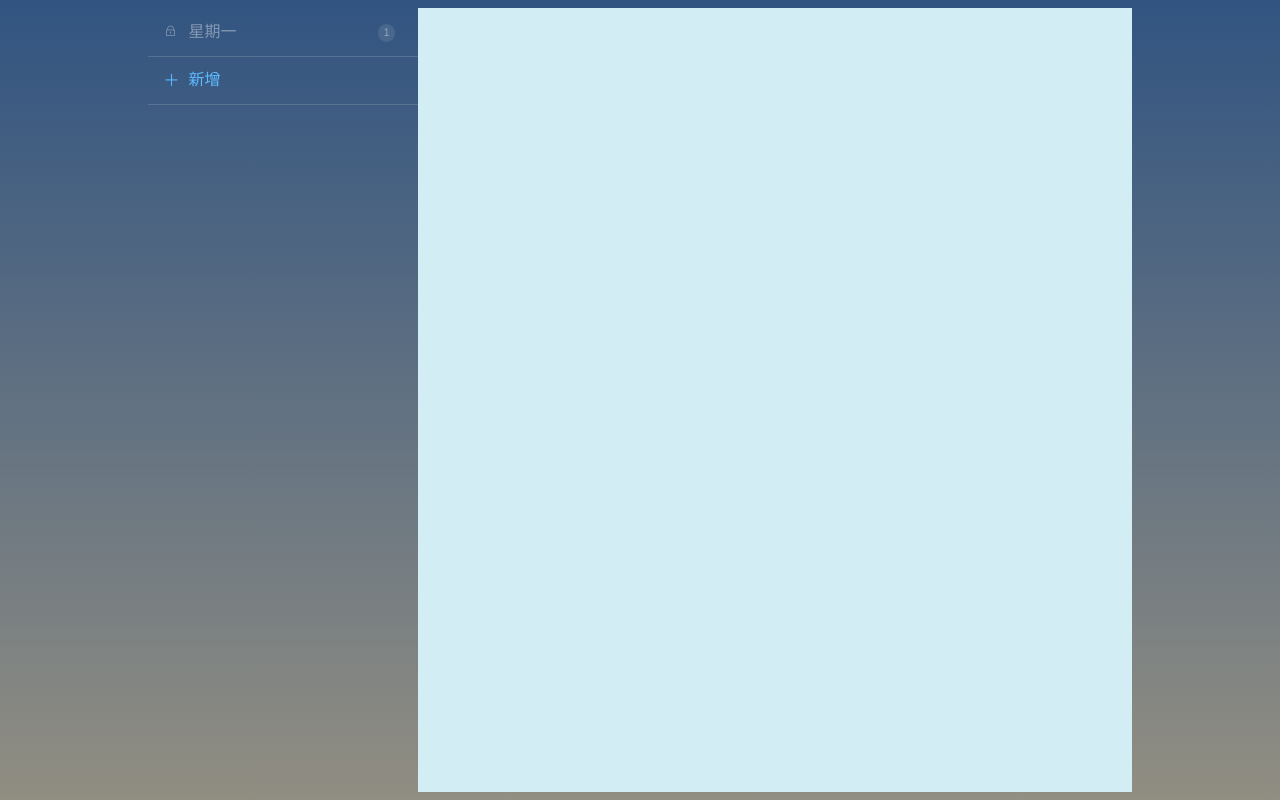
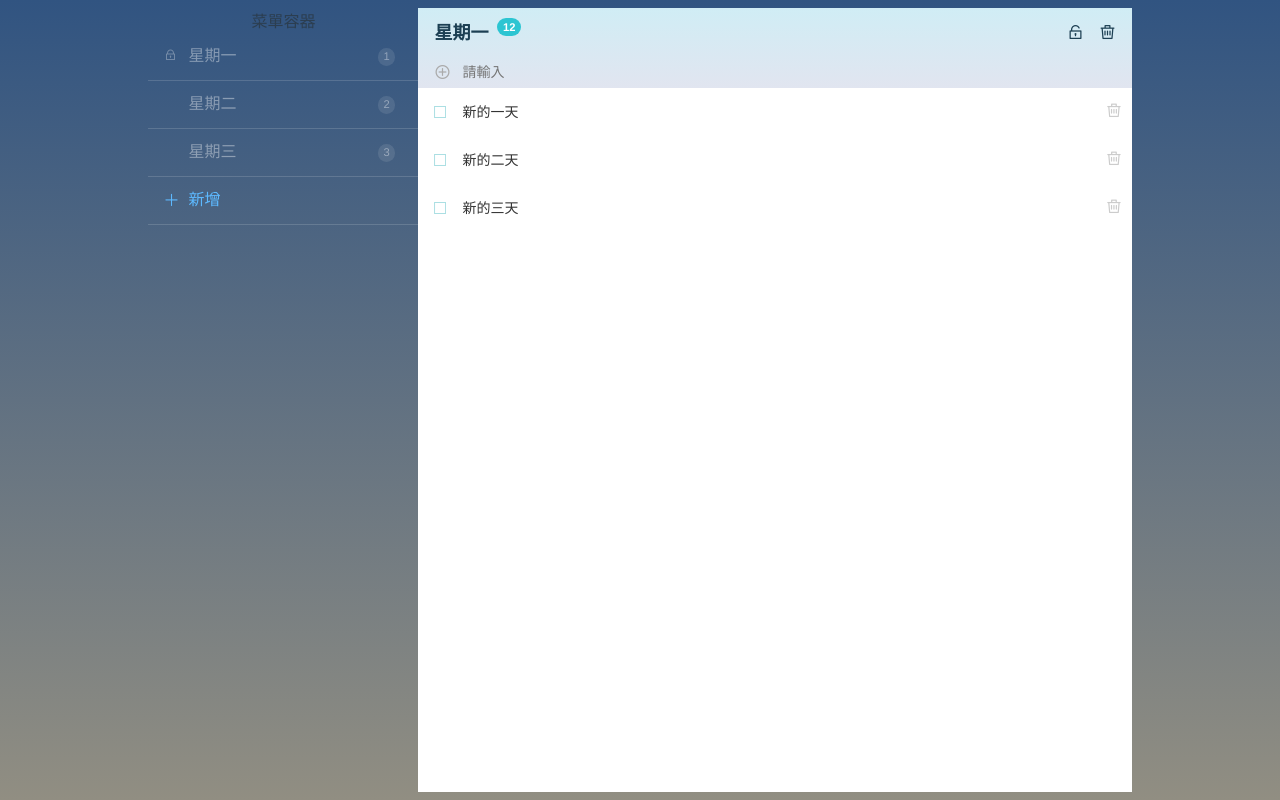
Before and after one commit to thoth-hank/vue-todos, a Vue app: page / in a window 1280 px wide. Built offline with nearby package versions, Linux system fonts and the light colour scheme.

Commit message:
3.1.9列表渲染 & 3.1.10 todo.vue (待辦事項詳情組件) & 3.1.11 item.vue(代辦單項組件)

```diff
--- a/src/components/Layouts.vue
+++ b/src/components/Layouts.vue
@@ -4,15 +4,18 @@
       <menus></menus>
     </section>
     <section class="content-container"><!--右邊的容器-->
+      <todo></todo>
     </section>
   </section>
 </template>
 
 <script>
   import menus from './menus';
-  export  default {
+  import todo from './todo';
+  export default {
     components: { //註冊menus組件，讓其可以在template調用
-      menus
+      menus,
+      todo
     }
   };
 </script>
--- /dev/null
+++ b/src/components/item.vue
@@ -0,0 +1,21 @@
+<template>
+  <div class="list-item editingClass editing"> <!-- 最外層容器-->
+    <label class="checkbox"> <!--自定義的多選框-->
+      <input type="checkbox" v-model="item.checked"> <!--item.checked-->
+      <span class="checkbox-custom"></span>
+    </label>
+    <input type="text" v-model="item.text" placeholder='寫點什麼。。。'>  <!--綁定item.text-->
+    <a class="delete-item"> <!--刪除圖標-->
+      <span class="icon-trash"></span>
+    </a>
+  </div>
+</template>
+<script>
+export default {
+  props: ['item']  //子組件顯式的用 props 選項聲明它期待獲得的數據，
+  // 這裡申明 它想要一個叫做 ’item‘的數據。
+};
+</script>
+<style lang="less">
+@import '../common/style/list-items.less';
+</style>
--- a/src/components/menus.vue
+++ b/src/components/menus.vue
@@ -1,9 +1,9 @@
 <template>
-  <div class="list-todos">  <!--菜單容器-->
-      <a class="list-todo activeListClass list" > <!--單個菜單容器-->
-        <span class="icon-lock" ></span>  <!--鎖的圖標-->
-        <span class="count-list">1</span><!--數字-->
-        星期一 <!--菜單內容-->
+  <div class="list-todos">  菜單容器
+      <a class="list-todo list activeListClass" v-for="item in items" :key="item.id"> <!--單個菜單容器-->
+        <span class="icon-lock" v-if="item.locked"></span>  <!--鎖的圖標-->
+        <span class="count-list" v-if="item.count > 0">{{item.count}}</span><!--數字-->
+        {{item.title}} <!--菜單內容-->
       </a>
     <a class=" link-list-new" > <!--新增菜單-->
       <span class="icon-plus">
@@ -13,7 +13,16 @@
   </div>
 </template>
 <script>
-  export default {};
+  export default {
+    data() {
+      return {
+        items: [{ title: '星期一', count: 1, locked: true}, //菜單的模擬數據
+        { title: '星期二', count: 2, locked: false},
+        { title: '星期三', count: 3, locked: false
+        }]
+      };
+    }
+  };
 </script>
 <style lang="less">
 @import '../common/style/menu.less';
--- /dev/null
+++ b/src/components/todo.vue
@@ -0,0 +1,76 @@
+ <template>
+  <div class="page lists-show"><!--最外層容器-->
+    <nav><!--容器上半部分-->
+      <div class="nav-group"> <!--移動端的菜單圖標-->
+        <a class="nav-item">
+          <span class="icon-list-unordered">
+          </span>
+        </a>
+      </div>
+      <h1 class="title-page">
+        <span class="title-wrapper">{{todo.title}}</span> <!-- 標題-->
+        <span class="count-list">{{todo.count}}</span><!-- 數目-->
+      </h1>
+      <div class="nav-group right"><!-- 右邊的刪除，鎖定圖標容器-->
+        <div class="options-web">
+          <a class=" nav-item"> <!-- 鎖定圖標-->
+            <span class="icon-lock" v-if="todo.locked"></span>
+            <span class="icon-unlock" v-else>
+            </span>
+          </a>
+          <a class=" nav-item"><!-- 刪除圖標-->
+            <span class="icon-trash">
+            </span>
+          </a>
+        </div>
+      </div>
+
+      <div class=" form todo-new input-symbol"> <!-- 新增單個代辦單項輸入框,監聽了回車事件，雙向綁定text值,監聽了disabled屬性，在todo.locked為true的情況下無法編輯-->
+         <input type="text" v-model="text" placeholder='請輸入' @keyup.enter="onAdd" :disabled="todo.locked" />
+        <span class="icon-add"></span>
+      </div>
+    </nav>
+    <div class="content-scrollable list-items">
+      <!--容器下半部分-->
+      <div v-for="item in items" :key="item.id"> <!-- 這裡`v-for`會循環我們在 `data`函數 事先定義好的 ’items‘模擬數據，循環後拿到單個對象，在通過prop把數據傳輸給子組件 item -->
+        <item :item="item"></item>
+      </div>
+    </div>
+  </div>
+</template>
+<script>
+import item from './item';
+export default {
+  components: {  //新加components對象
+    item  //新加的
+  },
+  data() {
+    return {
+      todo: { //詳情內容
+        title: '星期一',
+        count: 12,
+        locked: false
+      },
+      items: [ //代辦單項列表
+        { checked: false, text: '新的一天', isDelete: false },
+        { checked: false, text: '新的二天', isDelete: false },
+        { checked: false, text: '新的三天', isDelete: false }
+      ],
+      text: '' //新增代辦單項綁定的值
+    }
+  },
+  methods: {
+    onAdd() {
+      this.items.push({
+        checked: false, text: this.text, isDelete: false
+      }); // 當用戶點擊回車時候 ，給items的值新增一個對象，this.text 即輸入框綁定的值
+      this.text = ''; //初始化輸入框的值。
+    }
+  }
+}
+</script>
+<style lang = "less">
+@import '../common/style/nav.less';
+@import '../common/style/form.less';
+@import '../common/style/todo.less';
+</style>
```
